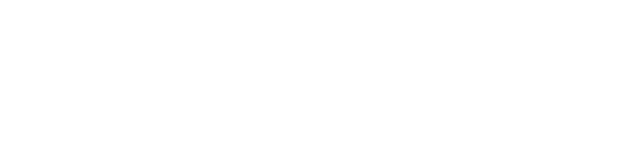
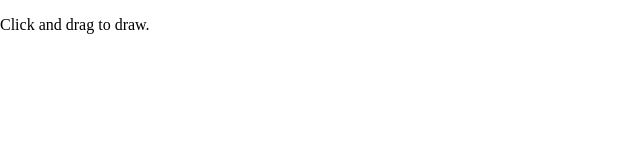
Before and after one commit to luanbalbi/javascript30, a plain HTML site: page Day08-Fun_with_HTML5_Canvas/index.html in a window 1280 px wide. Shown: the whole page, without its empty margins (0-640 px from the left). Drawn offline with Linux system fonts and the light colour scheme.

Commit message:
Add informative text

```diff
--- a/Day08-Fun_with_HTML5_Canvas/index.html
+++ b/Day08-Fun_with_HTML5_Canvas/index.html
@@ -5,6 +5,9 @@
   <title>HTML5 Canvas</title>
 </head>
 <body>
+  <div>
+    <p>Click and drag to draw.</p>
+  </div>
 <canvas id="draw" width="800" height="800"></canvas>
 <script>
 const canvas = document.querySelector('#draw');
```
